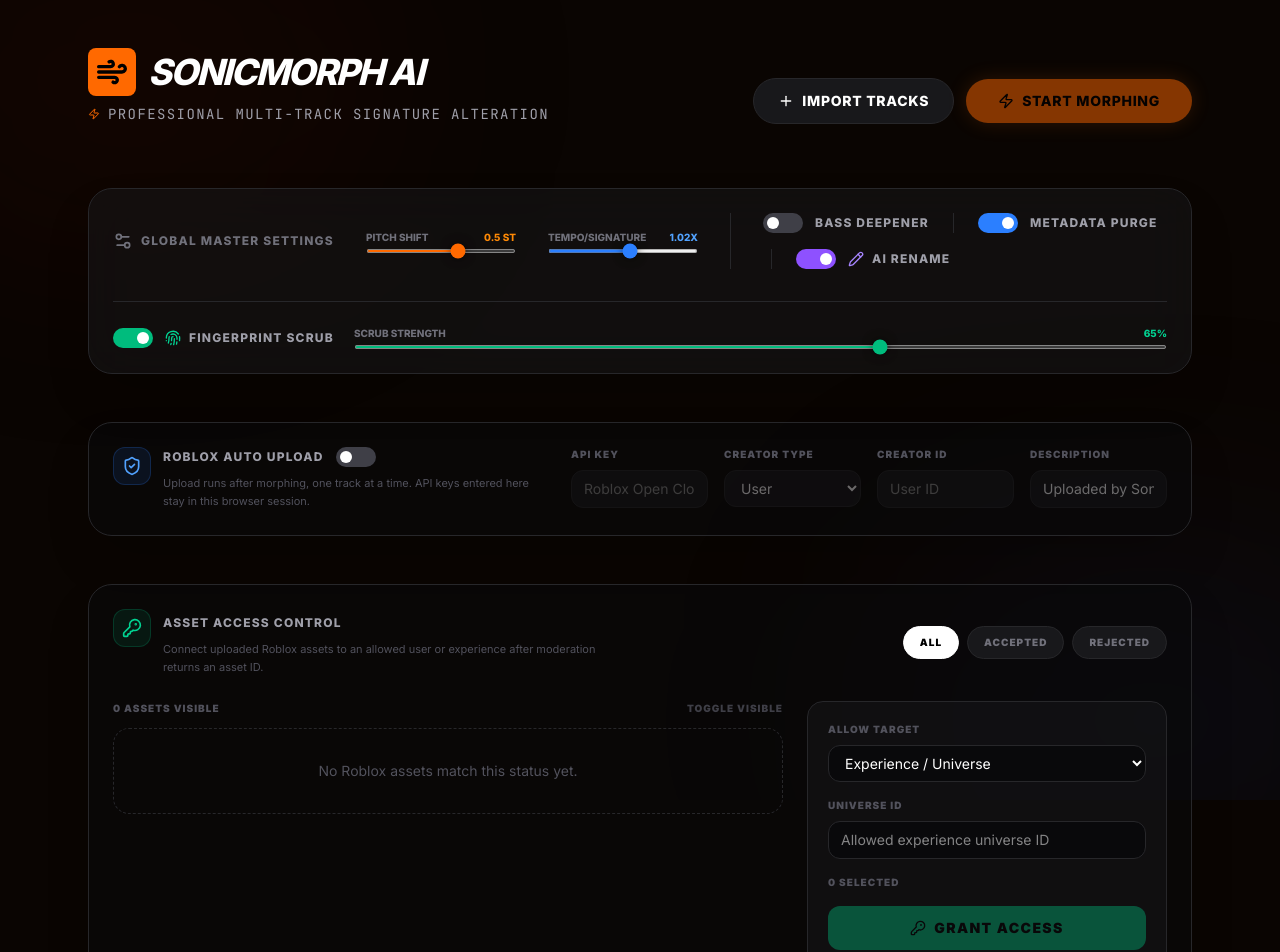
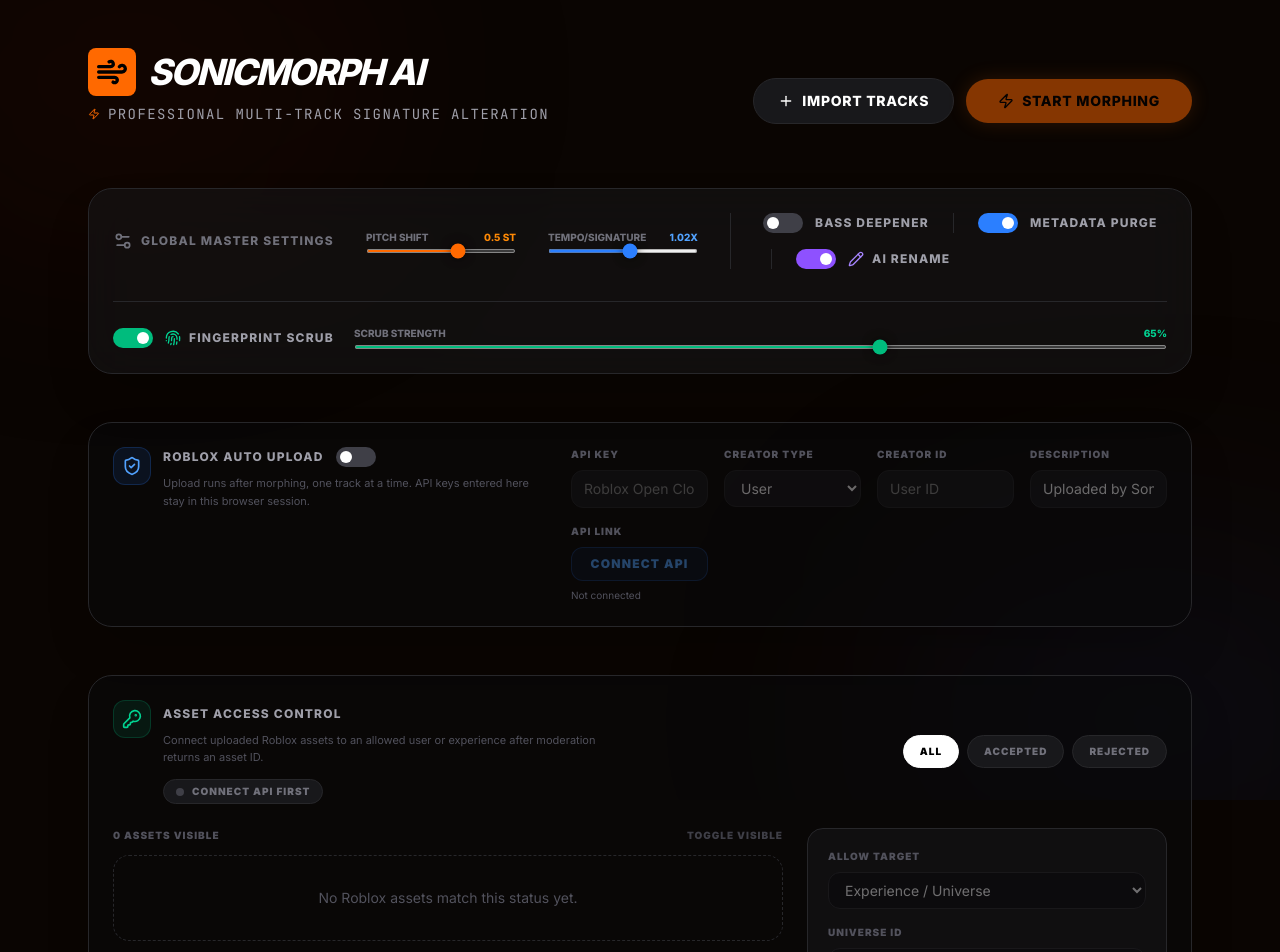
Before and after one commit to daffazzz/ai-voice-editor, a React (Vite) app: page / in a window 1280 px wide. Shown: the top 952 px of the page. Built offline with nearby package versions, Linux system fonts and the light colour scheme.

Commit message:
Add Roblox API connection control

```diff
--- a/src/App.tsx
+++ b/src/App.tsx
@@ -41,6 +41,8 @@
   const [permissionSubjectType, setPermissionSubjectType] = useState<RobloxAssetPermissionSubject>('Universe');
   const [permissionSubjectId, setPermissionSubjectId] = useState('');
   const [permissionMessage, setPermissionMessage] = useState('');
+  const [apiConnectionMessage, setApiConnectionMessage] = useState('');
+  const [isRobloxApiConnected, setIsRobloxApiConnected] = useState(false);
   const [isGrantingPermissions, setIsGrantingPermissions] = useState(false);
   const fileInputRef = useRef<HTMLInputElement>(null);
 
@@ -106,7 +108,30 @@
     setPermissionMessage('');
   };
 
+  const connectRobloxApi = () => {
+    if (!robloxSettings.apiKey.trim()) {
+      setIsRobloxApiConnected(false);
+      setApiConnectionMessage('Enter a Roblox Open Cloud API key first.');
+      return;
+    }
+
+    setIsRobloxApiConnected(true);
+    setApiConnectionMessage('Roblox API connected for this browser session.');
+  };
+
+  const disconnectRobloxApi = () => {
+    setIsRobloxApiConnected(false);
+    setSelectedRobloxAssetIds([]);
+    setPermissionMessage('');
+    setApiConnectionMessage('Roblox API disconnected.');
+  };
+
   const grantSelectedRobloxAssetPermissions = async () => {
+    if (!isRobloxApiConnected) {
+      setPermissionMessage('Connect the Roblox API before granting access.');
+      return;
+    }
+
     setIsGrantingPermissions(true);
     setPermissionMessage('');
 
@@ -446,7 +471,11 @@
               <input
                 type="password"
                 value={robloxSettings.apiKey}
-                onChange={(e) => setRobloxSettings(prev => ({ ...prev, apiKey: e.target.value }))}
+                onChange={(e) => {
+                  setRobloxSettings(prev => ({ ...prev, apiKey: e.target.value }));
+                  setIsRobloxApiConnected(false);
+                  setApiConnectionMessage('');
+                }}
                 disabled={!robloxSettings.enabled}
                 placeholder="Roblox Open Cloud key"
                 className="bg-zinc-900 border border-zinc-800 rounded-xl px-3 py-2 text-sm text-white outline-none focus:border-blue-500 disabled:opacity-40"
@@ -489,6 +518,25 @@
                 className="bg-zinc-900 border border-zinc-800 rounded-xl px-3 py-2 text-sm text-white outline-none focus:border-blue-500 disabled:opacity-40"
               />
             </label>
+
+            <div className="flex flex-col gap-2">
+              <span className="text-[10px] uppercase font-black tracking-widest text-zinc-600">API Link</span>
+              <button
+                type="button"
+                onClick={isRobloxApiConnected ? disconnectRobloxApi : connectRobloxApi}
+                disabled={!robloxSettings.enabled}
+                className={`px-4 py-2 rounded-xl border text-xs font-black uppercase tracking-widest transition-colors disabled:opacity-40 disabled:cursor-not-allowed ${
+                  isRobloxApiConnected
+                    ? 'bg-green-500/10 text-green-400 border-green-500/30 hover:bg-green-500/20'
+                    : 'bg-blue-500/10 text-blue-400 border-blue-500/30 hover:bg-blue-500/20'
+                }`}
+              >
+                {isRobloxApiConnected ? 'Disconnect' : 'Connect API'}
+              </button>
+              <span className={`text-[10px] leading-tight ${isRobloxApiConnected ? 'text-green-400' : 'text-zinc-600'}`}>
+                {apiConnectionMessage || (isRobloxApiConnected ? 'Connected' : 'Not connected')}
+              </span>
+            </div>
           </div>
         </section>
 
@@ -504,6 +552,14 @@
                 <p className="mt-2 text-[11px] text-zinc-600 max-w-md leading-relaxed">
                   Connect uploaded Roblox assets to an allowed user or experience after moderation returns an asset ID.
                 </p>
+                <div className={`mt-3 inline-flex items-center gap-2 px-3 py-1 rounded-full border text-[10px] font-black uppercase tracking-widest ${
+                  isRobloxApiConnected
+                    ? 'bg-green-500/10 text-green-400 border-green-500/30'
+                    : 'bg-zinc-900 text-zinc-500 border-zinc-800'
+                }`}>
+                  <span className={`w-2 h-2 rounded-full ${isRobloxApiConnected ? 'bg-green-400' : 'bg-zinc-700'}`} />
+                  {isRobloxApiConnected ? 'API Connected' : 'Connect API First'}
+                </div>
               </div>
             </div>
 
@@ -587,7 +643,8 @@
                     setPermissionSubjectType(e.target.value as RobloxAssetPermissionSubject);
                     setPermissionMessage('');
                   }}
-                  className="bg-zinc-950 border border-zinc-800 rounded-xl px-3 py-2 text-sm text-white outline-none focus:border-emerald-500"
+                  disabled={!isRobloxApiConnected}
+                  className="bg-zinc-950 border border-zinc-800 rounded-xl px-3 py-2 text-sm text-white outline-none focus:border-emerald-500 disabled:opacity-40"
                 >
                   <option value="Universe">Experience / Universe</option>
                   <option value="User">User</option>
@@ -606,8 +663,9 @@
                     setPermissionSubjectId(e.target.value.replace(/\D/g, ''));
                     setPermissionMessage('');
                   }}
+                  disabled={!isRobloxApiConnected}
                   placeholder={permissionSubjectType === 'Universe' ? 'Allowed experience universe ID' : 'Allowed user ID'}
-                  className="bg-zinc-950 border border-zinc-800 rounded-xl px-3 py-2 text-sm text-white outline-none focus:border-emerald-500"
+                  className="bg-zinc-950 border border-zinc-800 rounded-xl px-3 py-2 text-sm text-white outline-none focus:border-emerald-500 disabled:opacity-40"
                 />
               </label>
 
@@ -617,7 +675,7 @@
 
               <button
                 onClick={grantSelectedRobloxAssetPermissions}
-                disabled={isGrantingPermissions || selectedRobloxAssetIds.length === 0 || !permissionSubjectId.trim() || !robloxSettings.apiKey.trim()}
+                disabled={isGrantingPermissions || !isRobloxApiConnected || selectedRobloxAssetIds.length === 0 || !permissionSubjectId.trim() || !robloxSettings.apiKey.trim()}
                 className="w-full px-5 py-3 bg-emerald-500 hover:bg-emerald-400 disabled:opacity-40 disabled:cursor-not-allowed rounded-xl text-sm font-black uppercase tracking-widest text-black transition-colors flex items-center justify-center gap-2"
               >
                 {isGrantingPermissions ? <RefreshCw className="w-4 h-4 animate-spin" /> : <KeyRound className="w-4 h-4" />}
```
